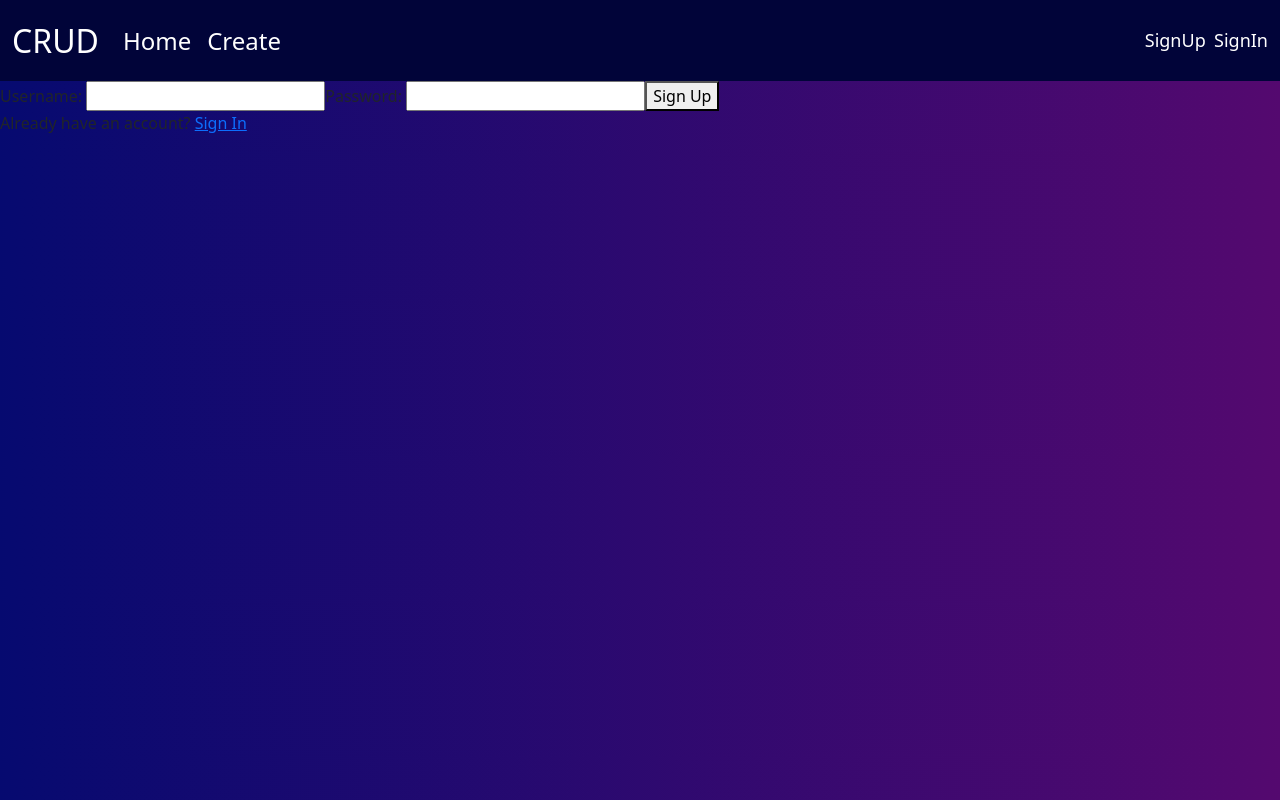
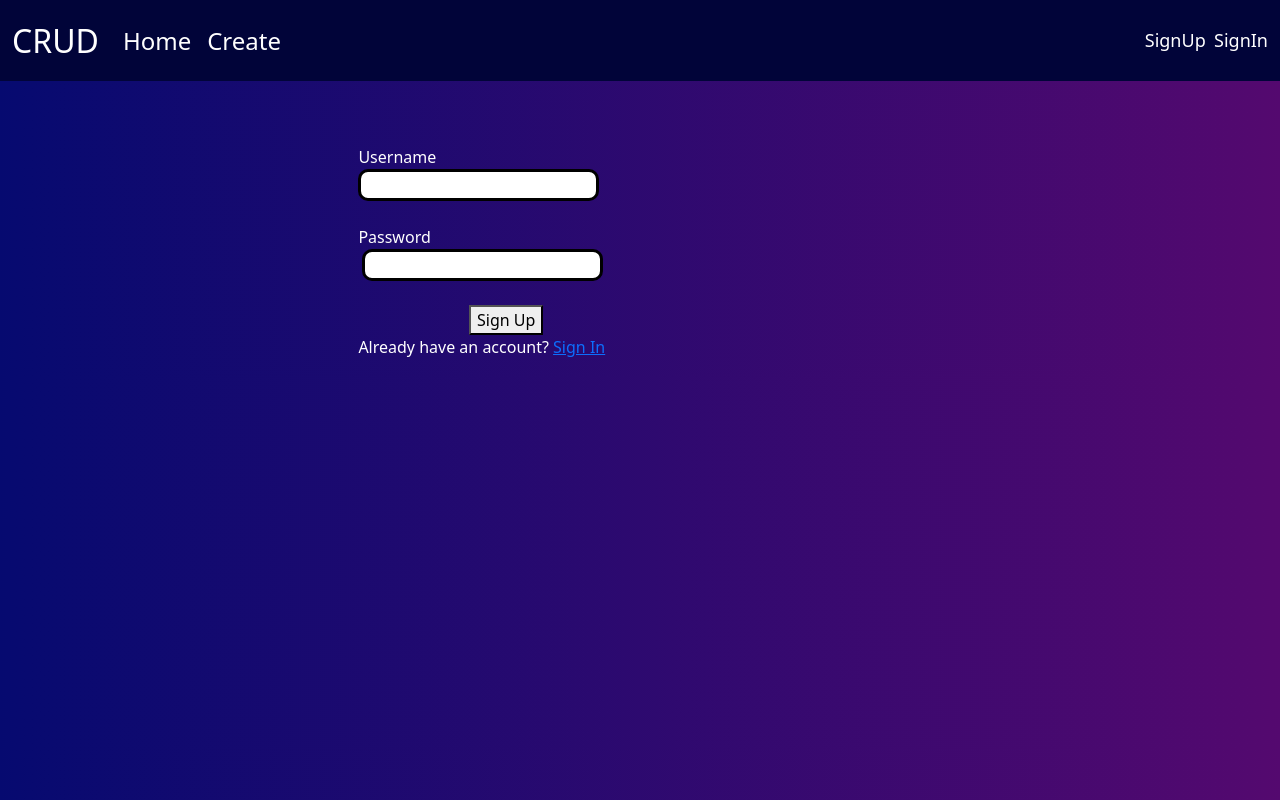
Before and after one commit to GlaizaMillete/MILLETE-Angulares, an Angular app: page /sign-up in a window 1280 px wide. Built offline with nearby package versions, Linux system fonts and the light colour scheme; no server answers; a web font is replaced by a local one.

Commit message:
ayaw mapantay

```diff
--- a/src/app/auth.service.ts
+++ b/src/app/auth.service.ts
@@ -28,7 +28,7 @@ export class AuthService {
   signIn(username: string, password: string): boolean {
     const user = this.users.find(user => user.username === username && user.password === password);
     if (user) {
-      this.router.navigate(['/home']); // Navigate to Home page
+      this.router.navigate(['/post-list']); // Navigate to Home page
       return true; // SignIn successful
     }
 
--- a/src/app/post-list/post-list.component.ts
+++ b/src/app/post-list/post-list.component.ts
@@ -23,6 +23,7 @@ export class PostListComponent implements OnInit{
     this.listofPosts=this.postService.getPost();
     this.postService.listChangedEvent.subscribe((posts: Post[]) => {
       this.listofPosts = posts;
+      this.router.navigate(['/sign-up']);
     });
   }
 
--- a/src/app/sign-in/sign-in.component.html
+++ b/src/app/sign-in/sign-in.component.html
@@ -1,11 +1,11 @@
 <div>
     <label>
       Username:
-      <input [(ngModel)]="username" placeholder="username">
+      <input type="text" [(ngModel)]="username" placeholder="username">
     </label>
     <label>
       Password:
-      <input [(ngModel)]="password" placeholder="password" type="password">
+      <input type="password" [(ngModel)]="password" placeholder="password" type="password">
     </label>
     <button (click)="signIn()">Sign In</button>
   </div>
--- a/src/app/sign-up/sign-up.component.css
+++ b/src/app/sign-up/sign-up.component.css
@@ -0,0 +1,17 @@
+.taas{
+    margin-left: 28%;
+    color: white;
+    margin-top: 5%;
+}
+button{
+    margin-left: 12%;
+}
+input[type=text]{
+    border: 3px solid black;
+    border-radius: 10px;
+}
+input[type=password]{
+    border: 3px solid black;
+    border-radius: 10px;
+    margin-left: 4px;
+}
--- a/src/app/sign-up/sign-up.component.html
+++ b/src/app/sign-up/sign-up.component.html
@@ -1,15 +1,16 @@
-<form (ngSubmit)="signUp()">
-    <label>
-      Username:
-      <input [(ngModel)]="username" name="username" required>
-    </label>
+<form class="taas"  (ngSubmit)="signUp()">
+  <label class="ayos">
+    Username<br>
+      <input type="text" [(ngModel)]="username" name="username" required>
+  </label>
+  <br><br>
+  <label>
+    Password<br>
+    <input  type="password" [(ngModel)]="password" name="password" type="password" required>
+  </label>
+  <br><br>
+  <button type="submit">Sign Up</button>
 
-    <label>
-      Password:
-      <input [(ngModel)]="password" name="password" type="password" required>
-    </label>
-
-    <button type="submit">Sign Up</button>
-  </form>
 
   <p>Already have an account? <a routerLink="/sign-in">Sign In</a></p>
+</form>
```
